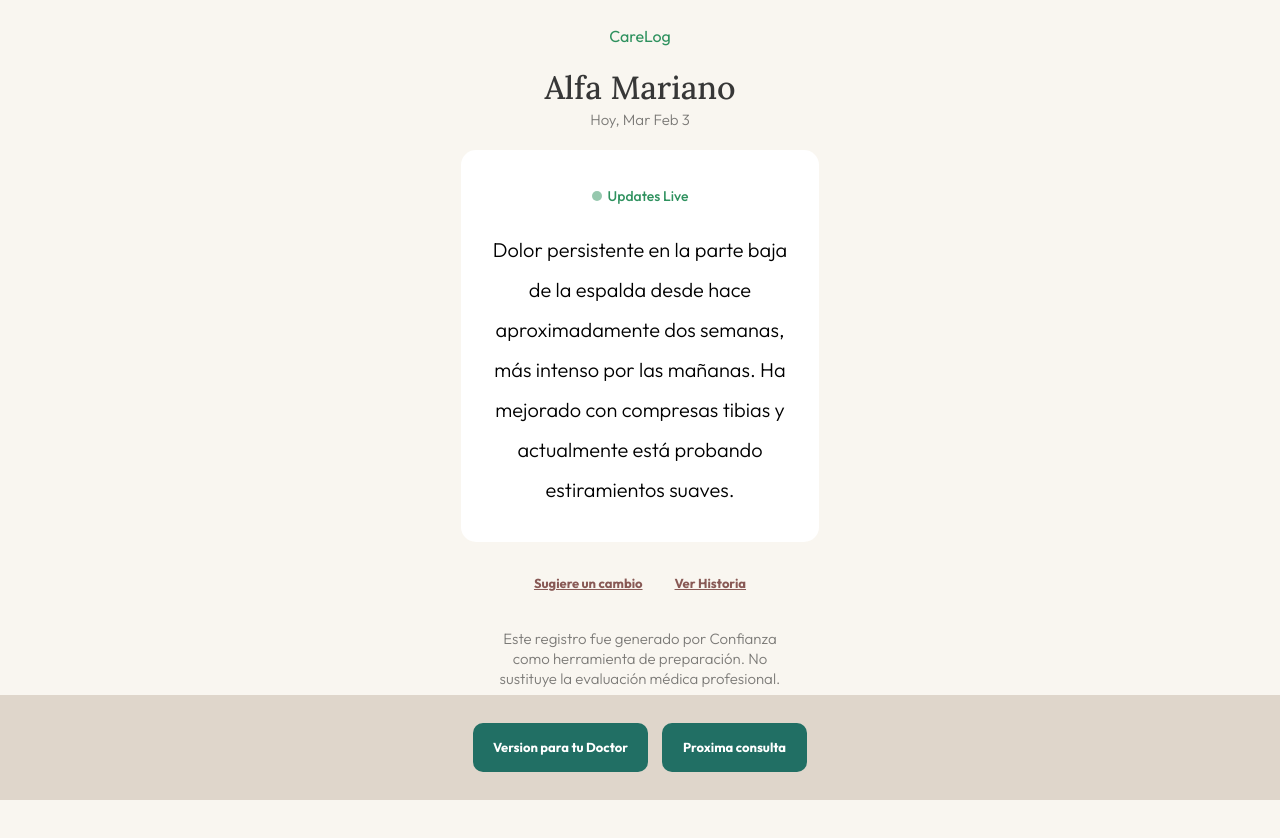
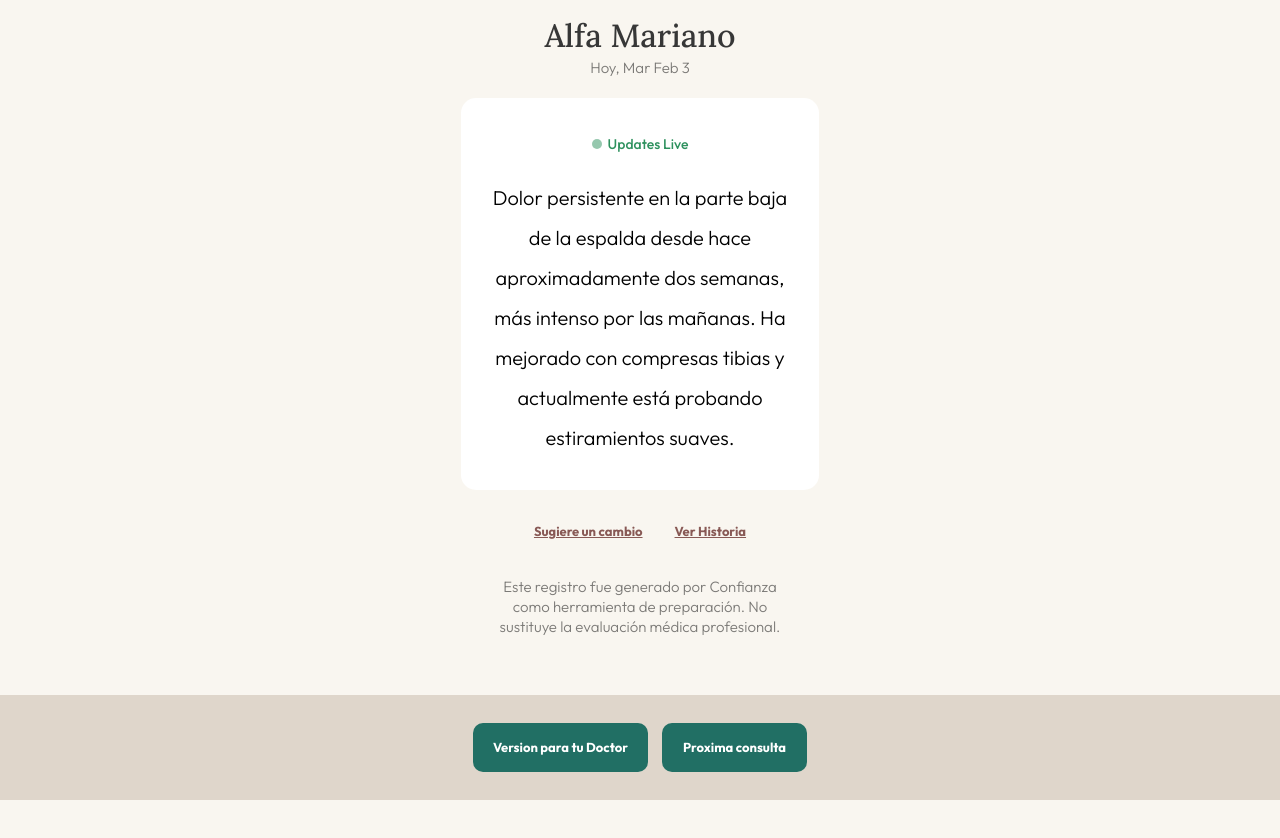
Before and after one commit to jmariano19/vivebien-core, a website: page public/summary.html in a window 1280 px wide. After the commit the page ends 817 px from the top, so only its background shows below. Drawn offline with Linux system fonts and the light colour scheme.

Commit message:
Fix logo routing, summary display, name extraction, update HANDOFF

```diff
--- a/public/summary.html
+++ b/public/summary.html
@@ -262,11 +262,6 @@
 </head>
 <body>
   <div class="container">
-    <!-- Logo with CareLog text -->
-    <div class="logo">
-      <span class="logo-text">CareLog</span>
-    </div>
-
     <!-- Header -->
     <div class="header">
       <h1 id="userName">Usuario</h1>
```
